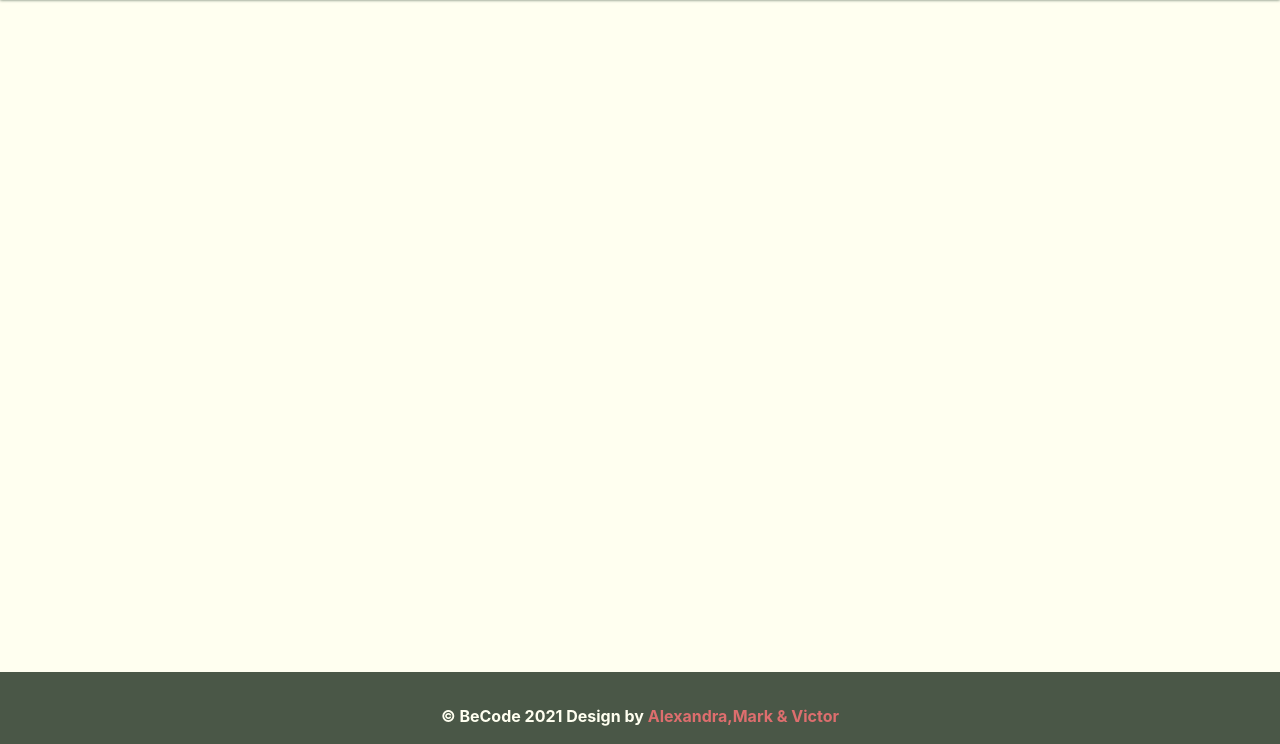
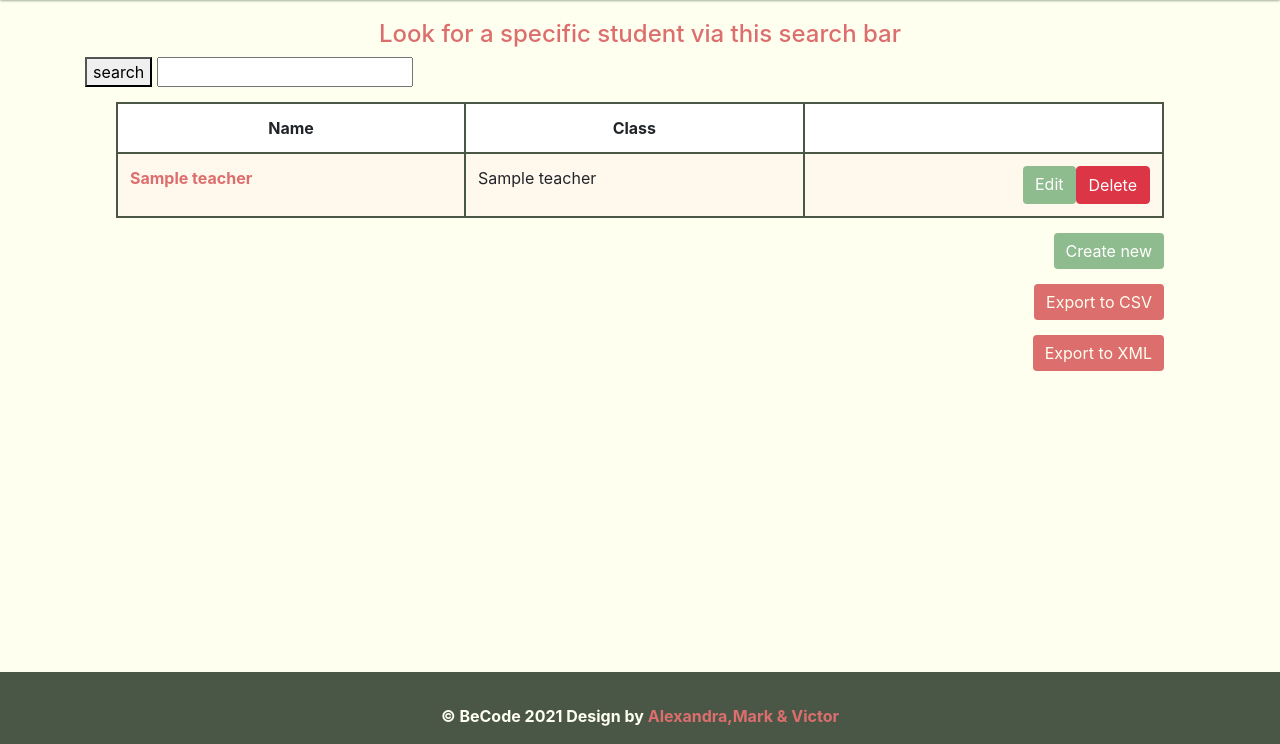
Before and after one commit to viktor-podevyn/ClassSystem, a PHP site: template View/includes/generalteacher.php in a window 1280 px wide. Shown: the part 56-800 px from the top of the page. Run offline with PHP 8.4, Linux system fonts and the light colour scheme; the template is opened without the code that fills it: most values are stand-ins (such as "Sample title", 1, 10 or a date in 2020).

Commit message:
Update generalteacher.php

```diff
--- a/View/includes/generalteacher.php
+++ b/View/includes/generalteacher.php
@@ -1 +1,66 @@
-<?php
+
+
+
+
+<section class="general-section justify-content-center">
+
+    <!--<h4>Welcome to the general  page </h4>-->
+    <div class="row">
+        <div class="col-xl-12 pa-0">
+            <div class="search-wrap">
+                <div class="container">
+                    <h4>Look for a specific student via this search bar</h4>
+                    <form action="Model/search.php" method="post" class="search-form">
+                        <button type="submit" name="submit" value="search" id="searchButton">search</button>
+                        <input type="text" class="search" name="search" value="" id="keyword" maxlength='25'>
+                    </form>
+                </div>
+            </div>
+        </div>
+    </div>
+    <div class="row justify-content-center padding">
+        <div class="table-responsive">
+            <table class="table table-hover" data-toggle="table">
+                <thead>
+                <tr class="justify-content-center">
+                    <th data-sortable="true" scope="col" data-field="Name">Name</th>
+                    <th data-sortable="true" scope="col" data-field="Class">Class</th>
+                </tr>
+                </thead>
+                <tbody>
+                <?php
+                foreach ($teachers as $teacher):?>
+                    <tr class="clickable" data-href="#">
+                        <td>
+                            <a href="View/detail-view.php"><?php echo $teacher['name'];?></a>
+                        </td>
+                        <td>
+                            <?php echo $teacher['className']; ?>
+                        </td>
+                        <td>
+                            <div class="table-data">
+                                <a href="View/edit.php" class="btn btn-primary">Edit</a>
+                                <form method="post">
+                                    <input type="hidden" name="id" value="<?php echo $teacher['teacherID'];?>"/>
+                                    <input type="submit" name="delete" value="Delete" class="btn btn-danger">
+                                </form>
+                            </div>
+                        </td>
+                    </tr>
+                <?php endforeach; ?>
+                </tbody>
+            </table>
+            <form class="create-form" method="post">
+                <input type="hidden" name="id" value=""/>
+                <a href="homepage.php" class="btn btn-primary" type="submit" name="create" value="<?php echo $student['studentID'];?>">Create
+                    new</a>
+            </form>
+            <form class="export-form" method="post" name="studentcsv" action="Model/csv.php">
+                <input class="btn export-button" type="submit" name="studentcsv" value="Export to CSV" />
+            </form>
+            <form class="export-form" method="post" name="studentxml" action="Model/xml.php">
+                <input class="btn export-button" type="submit" name="studentcsv" value="Export to XML" />
+            </form>
+        </div>
+    </div>
+</section>
```
